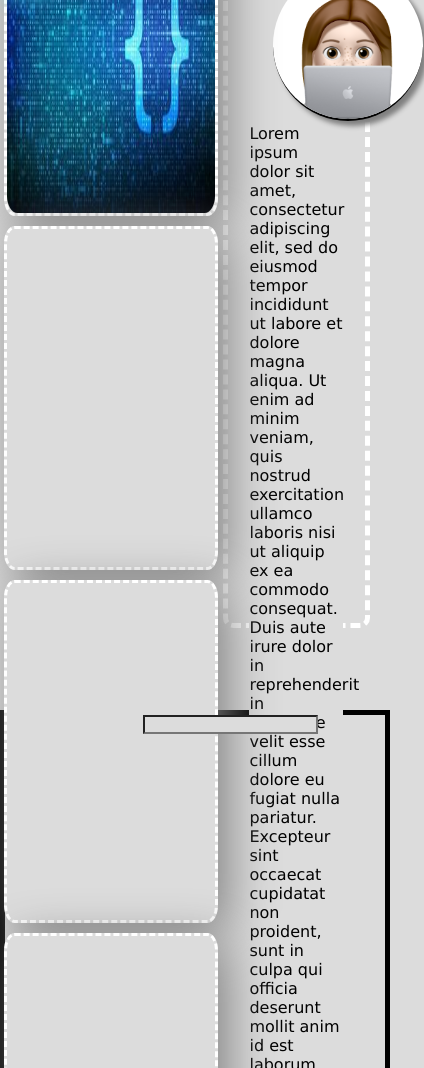
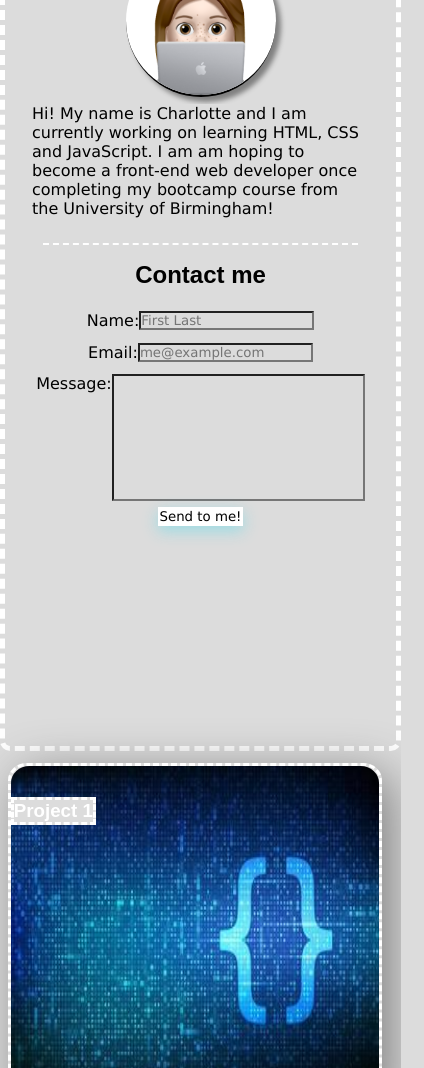
Before and after one commit to Charl1410/Portfolio, a plain HTML site: page index.html in a window 390 px wide. Shown: the part 462-1530 px from the top of the page, 424 px wide, since content can reach past the window. Drawn offline with Linux system fonts and the light colour scheme; a web font is replaced by a local one.

Commit message:
photos buttons flexbox

```diff
--- a/Assets/CSS/style.css
+++ b/Assets/CSS/style.css
@@ -23,9 +23,13 @@ li {
 }
 
 nav {
+    width:100%;
     display:flex;
     justify-content: flex-end;
-
+    position: sticky;
+    top: 0px;
+    z-index: 1;
+    box-shadow: 5px 10px rgb(220, 215, 215);
 
 
 }
@@ -49,6 +53,8 @@ a {
 
 p {
     margin:2%;
+
+
 }
 
 h1 {
@@ -61,15 +67,12 @@ h1 {
 
 h2 { font-family: "sofia", sans-serif;
     margin: 5%;
-    float:left;
-    margin-left: 90;
 }
 
 h3 {
     font-family: "sofia", sans-serif;
+    color:white;
     position:absolute;
-    height:10%;
-    width:10%;
     margin-top: 8%;
     border: dashed 3px white;
     opacity: 100%;
@@ -79,8 +82,6 @@ h3 {
 
 .memoji {
     height:150;
-    margin:1;
-    margin-left:26%;
     background-color: white;
     border-radius: 100%;
     border-bottom: solid 2px black;
@@ -124,8 +125,12 @@ flex-grow:1;
 
 aside {
 
+    display: flex;
+    flex-direction: column;
+    justify-content: start;
+    align-items: center;
     margin-right: 20px;
-        margin-top:3%;
+    margin-top: 3%;
     padding: 20px;
     clear: both;
     float: right;
@@ -134,38 +139,98 @@ aside {
     font-family: 'Gill Sans', 'Gill Sans MT', Calibri, 'Trebuchet MS', sans-serif;
     border: dashed 5px white;
     border-radius: 10px;
+}
+
+.contact-me {
+    width: 90%;
+    height:90%;
+    display:flex;
+    flex-direction: column;
+    align-items: center;
+    border-top:dashed 2px white;
+    margin-top: 5%;
 
 }
 
-.contact-me {
-    border:solid 5px black;
-    height: 50vh;
+.contact-me p {
+    display:flex;
+    justify-content: center;
+    right:50%;
+    bottom:10%;
+}
 
+.message {
+    height: 15vh;
+    width:30vh;
+
+}
+
+button {
+    background-color: white;
+    color: black;
+    border: dashed 2px white;
+
+}
+
+.mail-logo {
+    position: relative;
+    margin-top: 3.5%;
+    left: -5%;
+    width: 27%;
+    height: 70%;
 
 
 }
 
-a:hover  {
+a:hover   {
     color:black;
     text-decoration: underline;
 }
 
-li:hover {
-    background-color: grey;
-}
 
-section:hover, h3 {
+.box:hover, .text-input:hover, button {
     color: black;
     box-shadow: 0 5px 15px  rgba(58, 219, 240, 0.4);
     cursor: pointer;
   }
 
 
+/*  @media screen and (max-width: 992px) {
+    .flexbox-container {
+        flex-wrap:nowrap;
+        flex-direction: column;
+        height:auto;
+        width: auto;
+
+    }
+
+    .box {
+        width:90%;
+    }
+
+    */
+
+
 
 @media screen and (max-width: 768px) {
-    nav {
+    body {
+        display:flex;
         flex-direction: column;
-      background-color: aqua;
+        margin:0;
+
+    }
+
+    nav{
+        flex-direction: column;
+    }
+
+    aside {
+        width:90%;
+        height:100%;
+        margin: 0 auto;
+        margin-top:3%;
+
+
     }
 
 }
--- a/index.html
+++ b/index.html
@@ -46,7 +46,7 @@
 
 
 
-  <img class = hero src = "./Assets/images/hero-image.jpeg" alt = "hero image laptop" >
+  <img class = hero src = "./Assets/images/hero-image.png" alt = "hero image laptop" >
 
 
 
@@ -57,12 +57,39 @@
         <img class = "memoji" src = "./Assets/images/photo.PNG" alt = "memoji">
 
 
-        <p> Lorem ipsum dolor sit amet, consectetur adipiscing elit, sed do eiusmod tempor incididunt ut labore et dolore magna aliqua. Ut enim ad minim veniam, quis nostrud exercitation ullamco laboris nisi ut aliquip ex
-             ea commodo consequat. Duis aute irure dolor in reprehenderit in voluptate velit esse cillum dolore eu fugiat nulla pariatur. Excepteur sint occaecat cupidatat non proident, sunt in culpa qui officia deserunt
-             mollit anim id est laborum. Lorem ipsum dolor sit amet, consectetur adipiscing elit, sed do eiusmod tempor incididunt ut labore et dolore magna aliqua. Ut enim ad minim veniam, quis nostrud exercitation ullamco laboris nisi ut aliquip ex
-             ea commodo consequat.  </p>
+        <p> Hi! My name is Charlotte and I am currently working on learning HTML, CSS and JavaScript. I am am hoping to become a front-end web developer once completing my bootcamp course from the University of Birmingham!  </p>
+
+    <section class = "contact-me" >
+
+        <h2>Contact me </h2>
+
+        <p>
+             <label for="username"> Name:</label>
+
+    <input class="text-input" type="text" placeholder="First Last" />
+
+        </p>
+
+        <p>
+            <label for="Email"> Email:</label>
+
+    <input class="text-input"  type="text" placeholder="me@example.com" />
+
+        </p>
+
+        <p>
+            <label for="Email"> Message:</label>
+
+            <input class = "message" class="text-input"  type="text"  />
 
 
+        </p>
+
+        <button type="button"> Send to me! </button>
+
+
+
+    </section>
 
     </aside>
 
@@ -72,12 +99,22 @@
 
         <div class = text-block>
 
-            <h3>My Work </h3>
+
+            <h3>Project 1 </h3>
         </div>
-
 
     <img class = "boximage"src = "./Assets/images/programming-code-coding-or-hacker-background-vector.jpeg" alt = "coding background">
 
+    </section>
+
+
+
+
+    <section class = "box" >
+
+      <img class = "boximage" src = "./Assets/images/resume-cover-letter.jpg.webp" alt = "Resume">
+
+      <h3> Project 2</h3>
 
 
     </section>
@@ -86,39 +123,17 @@
 
     <section class = "box" >
 
-      <!--<img class = "boximage" src = "./Assets/images/resume-cover-letter.jpg.webp" alt = "Resume"> -->
+        <h3> Project 3 </h3>
+    </section>
 
 
 
-    </section>
-
     <section class = "box" >
-
-
-
-
-    </section>
-
-    <section class = "box" >
-
-
-
+        <h3> Project 4 </h3>
 
     </section>
 
 </div>
-
-<section class = contact-me>
-
-    <h1> Contact me </h1>
-
-    <input type = text >
-
-</section>
-
-
-
-
 
 
 
```
Also changed, not shown: Assets/images/hero-image.png (added), Assets/images/mail_icon-removebg-preview.png (added), 2 other files. Lines whose indentation alone changed are shown as unchanged.
